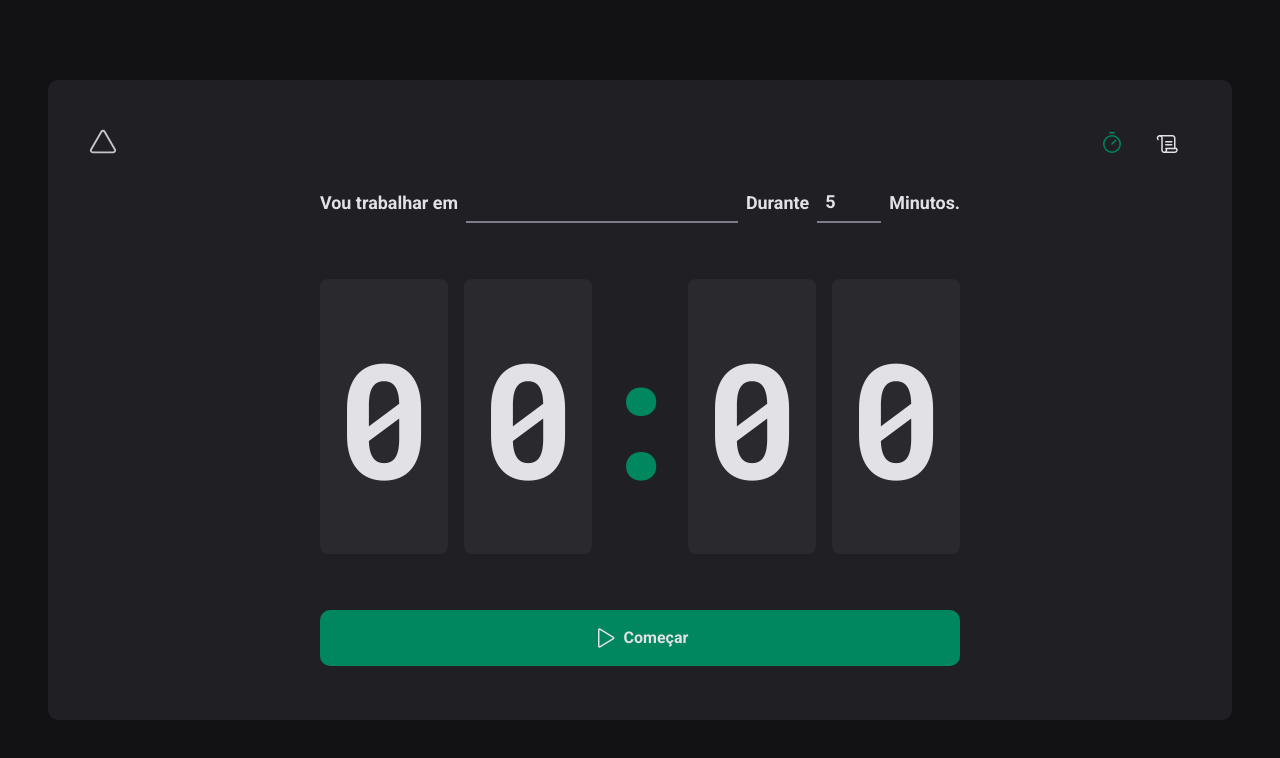
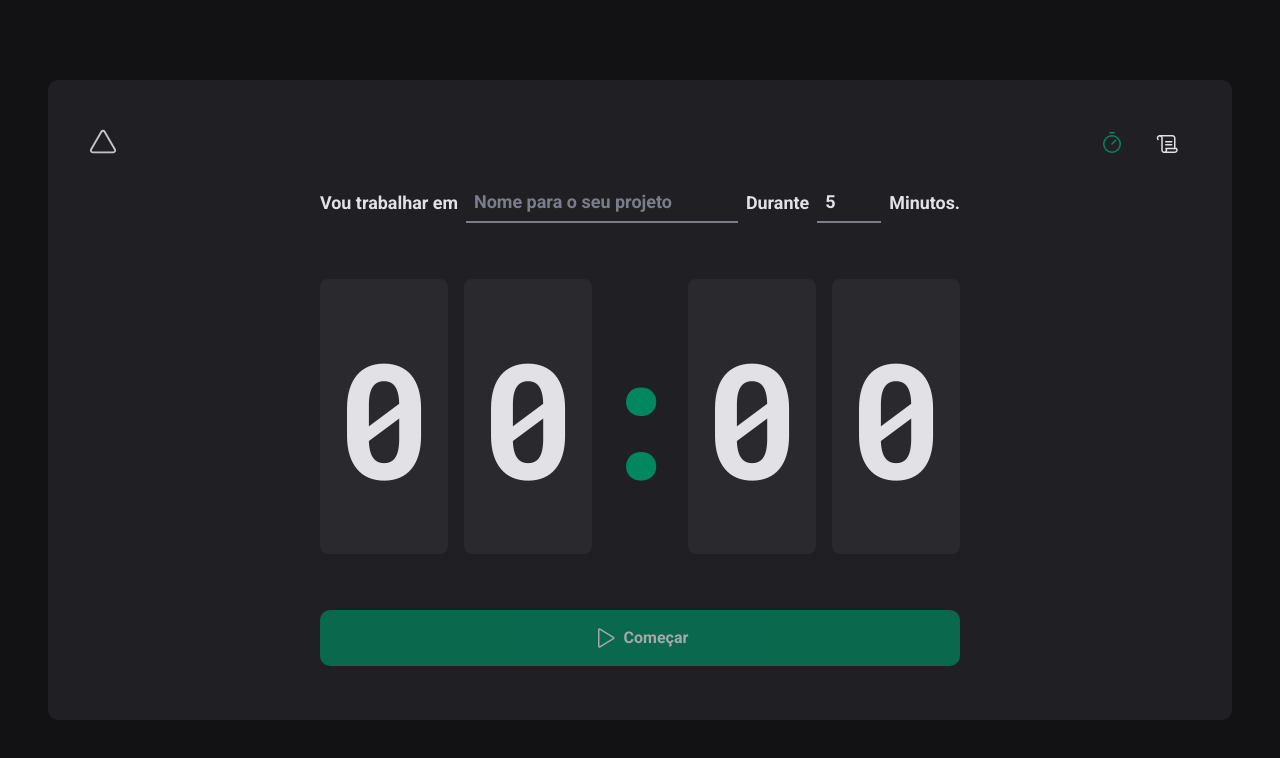
Before and after one commit to LeoMedeirosss/Project-Pomodoro, a React (Vite) app in the folder Project/Pomodoro/: page / in a window 1280 px wide. Shown: the top 758 px of the page. Built offline with nearby package versions, Linux system fonts and the light colour scheme.

Commit message:
Interrupt Cycle

```diff
--- a/Project/Pomodoro/src/pages/Home/index.tsx
+++ b/Project/Pomodoro/src/pages/Home/index.tsx
@@ -1,4 +1,4 @@
-import { Play } from "phosphor-react";
+import { HandPalm, Play } from "phosphor-react";
 import { useEffect, useState } from "react";
 import { useForm } from "react-hook-form"
 import { zodResolver } from "@hookform/resolvers/zod"
@@ -8,6 +8,7 @@
 import { CountdownContainer, FormContainer,
          HomeConteiner, MinutesAmountInput,
          Separator, StartCountdownButton,
+         StopCountdownButton,
          TaskInput
 } from "./styles";
 
@@ -26,6 +27,7 @@
     task: string;
     minutesAmount: number;
     startDate: Date;
+    interruptedDate?: Date; //opcional
 }
 
 export function Home() {
@@ -36,7 +38,7 @@
     const { register, handleSubmit, watch, reset } = useForm<NewCycleFormData>({
         resolver: zodResolver(newCycleFormValidationScheme),
         defaultValues: {
-            task: " ",
+            task: "",
             minutesAmount: 5,
         },
     })
@@ -78,6 +80,19 @@
         reset()
     }
 
+    function handleInterruptCycle() {
+
+        setCycles(cycles.map((cycle) => {
+            if(cycle.id === activeCycleId) {
+                return{...cycle, interruptedDate: new Date}
+            } else {
+                return cycle
+            }
+            }),
+        )
+        setActiveCycleId(null)
+    }
+
     const totalSeconds = activeCycle ? activeCycle.minutesAmount * 60 : 0
     const currentSeconds = activeCycle ? totalSeconds - amountSecondsPassed : 0
 
@@ -107,6 +122,7 @@
                         id="taks"
                         placeholder="Nome para o seu projeto"
                         list="task-suggestions"
+                        disabled={!!activeCycle}
                         {...register("task")} //register return a lot of methods, like onChange and onBlur.
                     />
 
@@ -139,10 +155,17 @@
                     <span>{seconds[1]}</span>
                 </CountdownContainer>
 
-                <StartCountdownButton disabled={!task} type="submit">
+                {activeCycle ? (
+                    <StopCountdownButton onClick={handleInterruptCycle} type="button">
+                    <HandPalm size={24} />
+                        Interromper
+                    </StopCountdownButton>
+                ): (
+                    <StartCountdownButton disabled={!task} type="submit">
                     <Play size={24} />
-                    Começar
-                </StartCountdownButton>
+                        Começar
+                    </StartCountdownButton>
+                ) }
             </form>
         </HomeConteiner>
     )
--- a/Project/Pomodoro/src/pages/Home/styles.ts
+++ b/Project/Pomodoro/src/pages/Home/styles.ts
@@ -88,7 +88,7 @@
     justify-content:center;
 `
 
-export const StartCountdownButton = styled.button `
+export const BaseCountdownButton = styled.button `
     width: 100%;
     border:0;
     padding:1rem;
@@ -102,7 +102,6 @@
     font-weight:bold;
     cursor:pointer;
 
-    background:${(props) => props.theme["green-500"]};
     color:${(props) => props.theme["gray-100"]};
 
     &:disabled {
@@ -113,4 +112,20 @@
     &:not(:disabled):hover {
         background:${(props) => props.theme["green-700"]};
     }
-`
+`;
+
+export const StartCountdownButton = styled(BaseCountdownButton)`
+    background:${(props) => props.theme["green-500"]};
+
+    &:not(:disabled):hover {
+        background:${(props) => props.theme["green-700"]};
+    }
+`;
+
+export const StopCountdownButton = styled(BaseCountdownButton)`
+    background:${(props) => props.theme["red-500"]};
+
+    &:not(:disabled):hover {
+        background:${(props) => props.theme["red-700"]};
+    }
+`;
```
